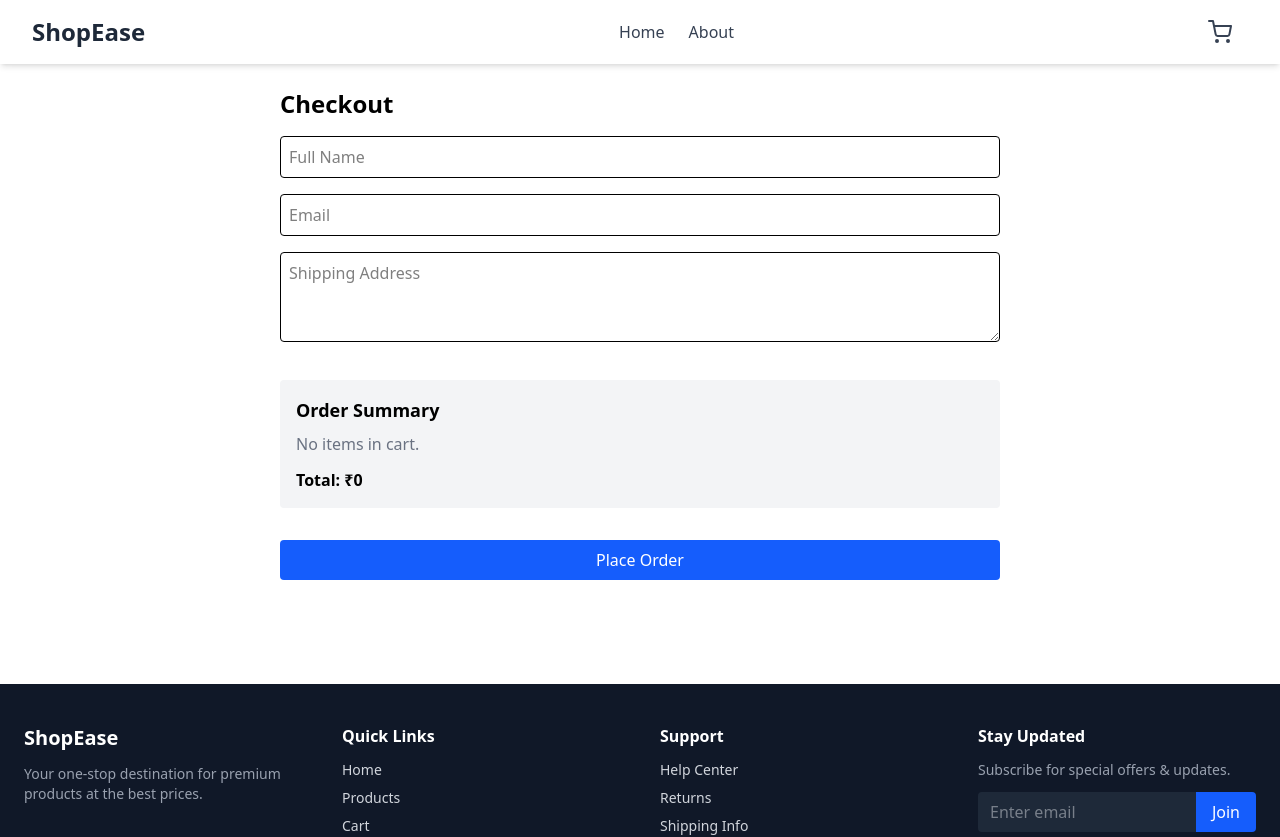
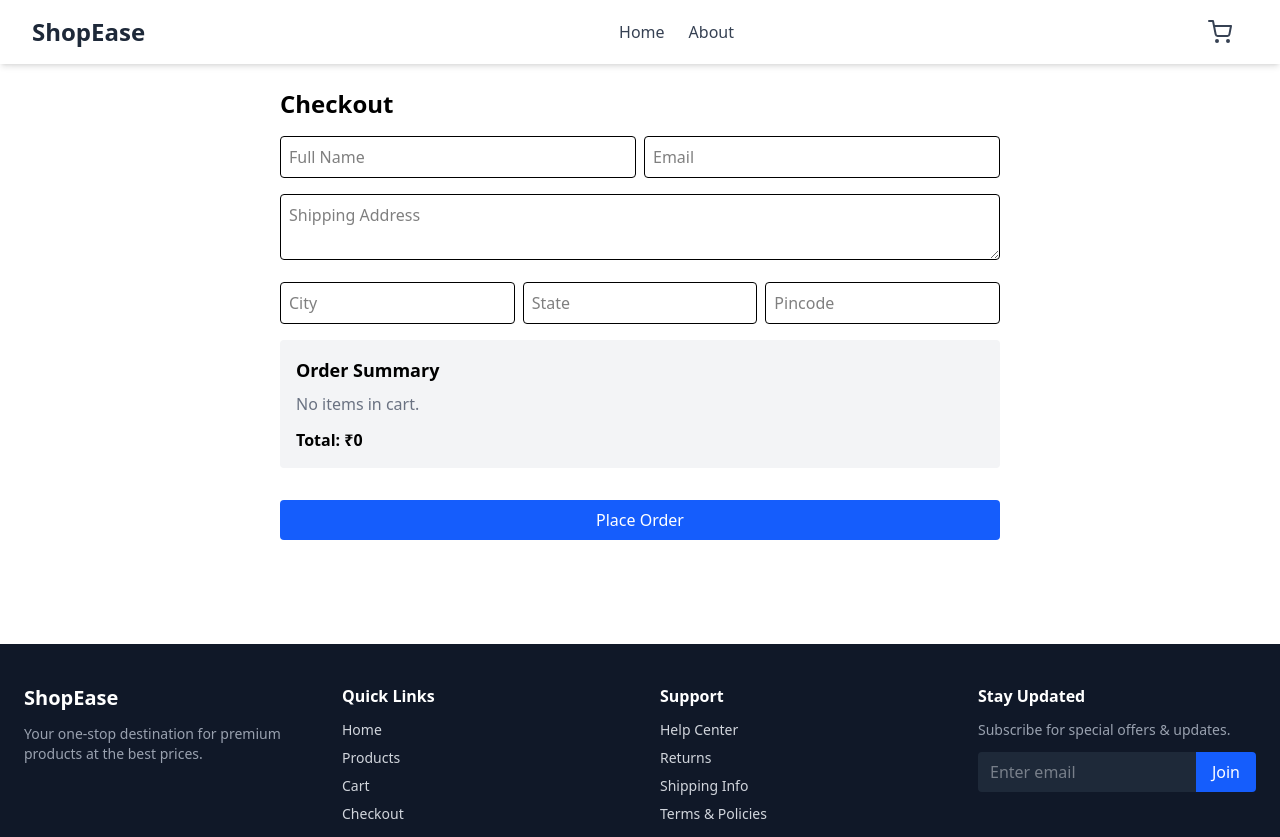
Before and after one commit to adityasoam55/Ecommerce-Proj, a React (Vite) app: page /checkout in a window 1280 px wide. Shown: the top 837 px of the page. Built offline with nearby package versions, Linux system fonts and the light colour scheme.

Commit message:
Checkout form updated

```diff
--- a/src/pages/Checkout.jsx
+++ b/src/pages/Checkout.jsx
@@ -44,6 +44,7 @@ const Checkout = () => {
 
       <form onSubmit={handlePlaceOrder} className="space-y-4">
         {/* User Details */}
+        <span className="flex flex-col gap-2 md:flex-row">
           <input
             type="text"
             placeholder="Full Name"
@@ -57,13 +58,34 @@ const Checkout = () => {
             required
             className="w-full border p-2 rounded"
           />
+        </span>
 
         <textarea
           placeholder="Shipping Address"
           required
           className="w-full border p-2 rounded"
-          rows={3}
+          rows={2}
         ></textarea>
+        <span className="flex flex-col gap-2 md:flex-row">
+          <input
+            type="text"
+            placeholder="City"
+            required
+            className="w-full border p-2 rounded"
+          />
+          <input
+            type="text"
+            placeholder="State"
+            required
+            className="w-full border p-2 rounded"
+          />
+          <input
+            type="number"
+            placeholder="Pincode"
+            required
+            className="w-full border p-2 rounded"
+          />
+        </span>
 
         {/* Order Summary */}
         <div className="bg-gray-100 p-4 rounded mt-4">
```
Lines whose indentation alone changed are shown as unchanged.
